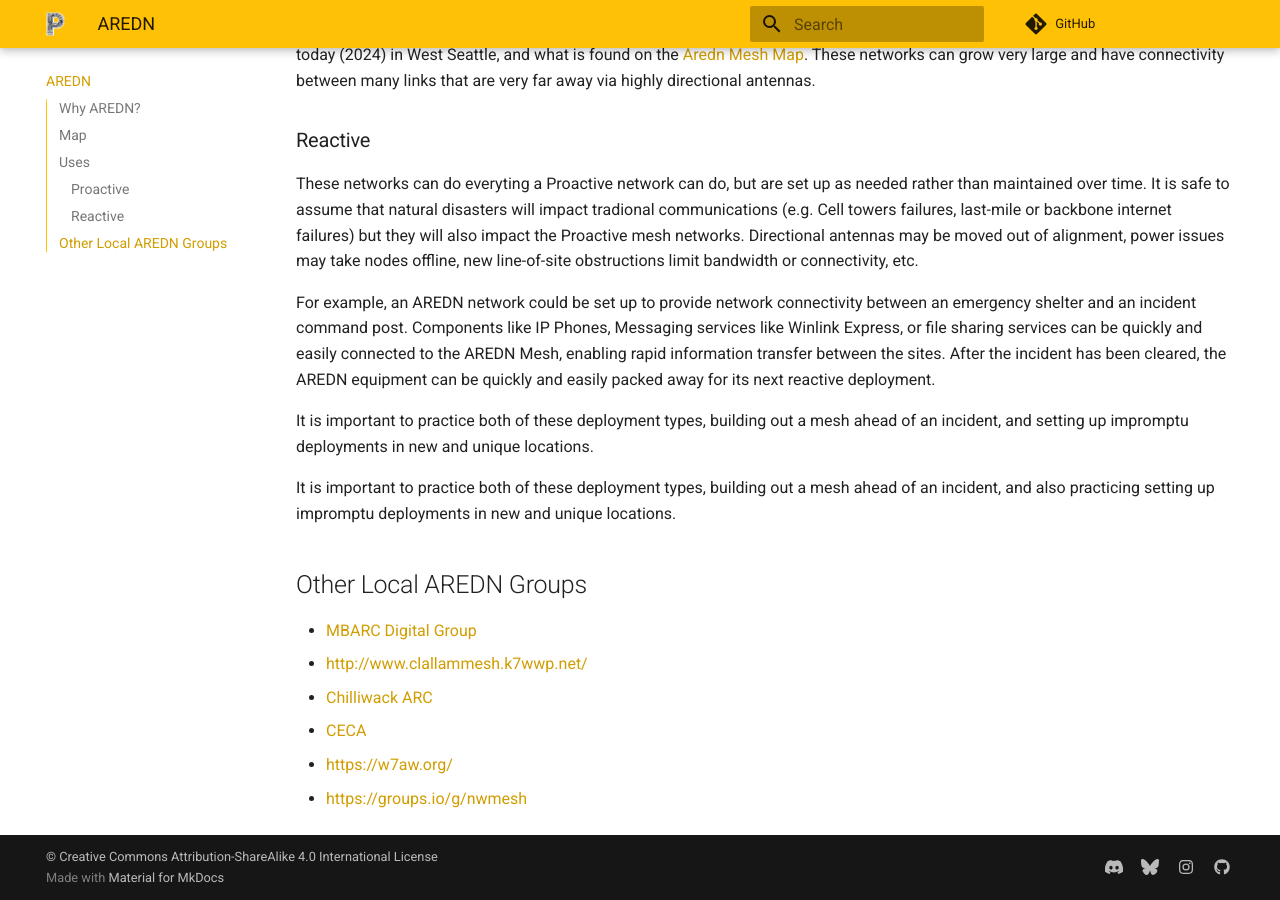
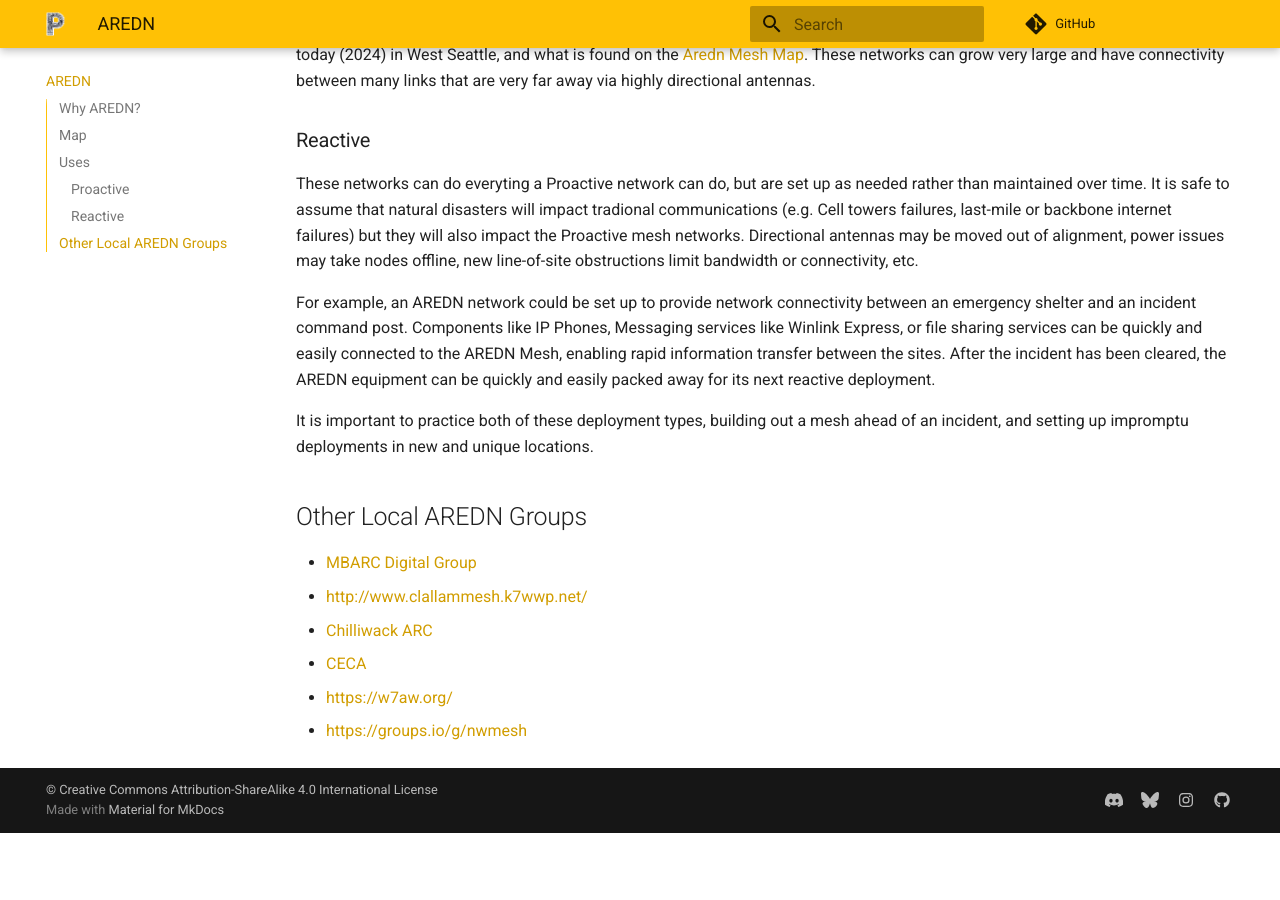
Before and after one commit to pugetmesh/pugetmesh.github.io, an MkDocs documentation site: the page built from docs/aredn/index.md, in a window 1280 px wide and 900 px high, scrolled down 1341 px. Built offline with MkDocs 1.6.1 and Material for MkDocs 9.7.7, drawn with Linux system fonts in a browser that asks for light colours; comment, search, counter and statistics services are not loaded; after the commit the page ends 2174 px from its top, so only the background shows below that.

Commit message:
Remove redundant paragraph.

```diff
--- a/docs/aredn/index.md
+++ b/docs/aredn/index.md
@@ -43,8 +43,6 @@ For example, an AREDN network could be set up to provide network connectivity be
 
 It is important to practice both of these deployment types, building out a mesh ahead of an incident, and setting up impromptu deployments in new and unique locations.
 
-It is important to practice both of these deployment types, building out a mesh ahead of an incident, and also practicing setting up impromptu deployments in new and unique locations.
-
 ## Other Local AREDN Groups
 
 - [MBARC Digital Group](https://mbarc.groups.io/g/digital)
```
